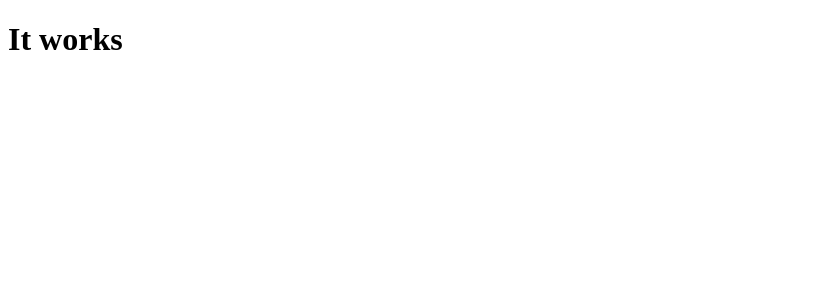
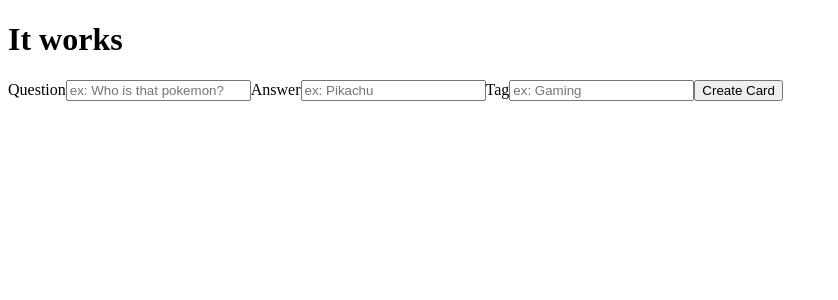
Before and after one commit to Mil0w0/anki-remastered-for-cloud, a React (Vite) app in the folder anki-remastered-frontend/: page / in a window 1280 px wide. Shown: the top 300 px of the page, without its empty margins (0-838 px from the left). Built offline with nearby package versions, Linux system fonts and the light colour scheme.

Commit message:
created minimal card form

```diff
--- a/anki-remastered-frontend/src/App.tsx
+++ b/anki-remastered-frontend/src/App.tsx
@@ -1,7 +1,10 @@
+import CreateCardForm from "./components/CreateCardForm.tsx";
+
 function App() {
   return (
     <>
      <h1>It works</h1>
+        <CreateCardForm />
     </>
   )
 }
--- /dev/null
+++ b/anki-remastered-frontend/src/components/CreateCardForm.tsx
@@ -0,0 +1,15 @@
+export default function CreateCardForm() {
+    return (
+        <>
+            <form>
+                <label htmlFor="question">Question</label>
+                <input type="text" name="question" placeholder="ex: Who is that pokemon?" />
+                <label htmlFor="answer">Answer</label>
+                <input type="text" name="answer" placeholder="ex: Pikachu" />
+                <label htmlFor="tag">Tag</label>
+                <input type="text" name="tag" placeholder="ex: Gaming" />
+                <button type="submit">Create Card</button>
+            </form>
+        </>
+    )
+}
```
Also changed, not shown: 1 other file (tests, documents, lock files or other folders).
